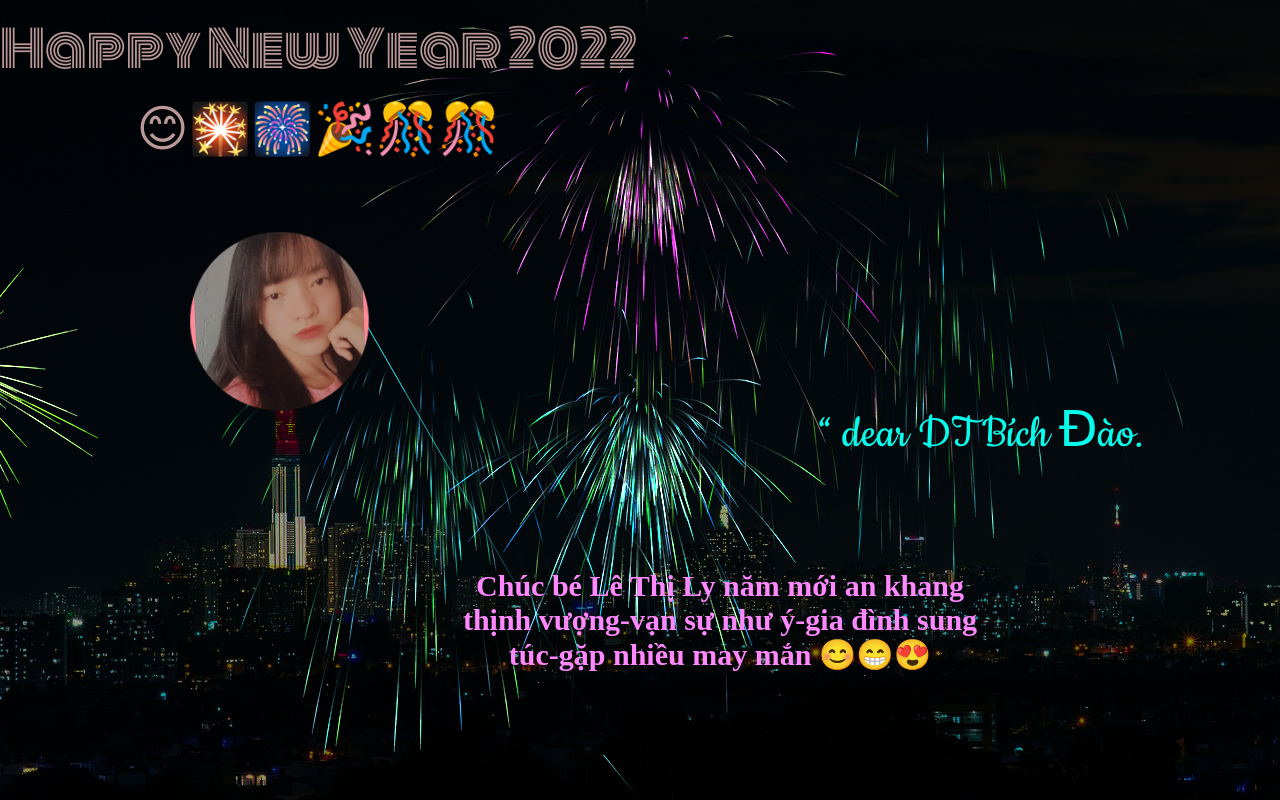
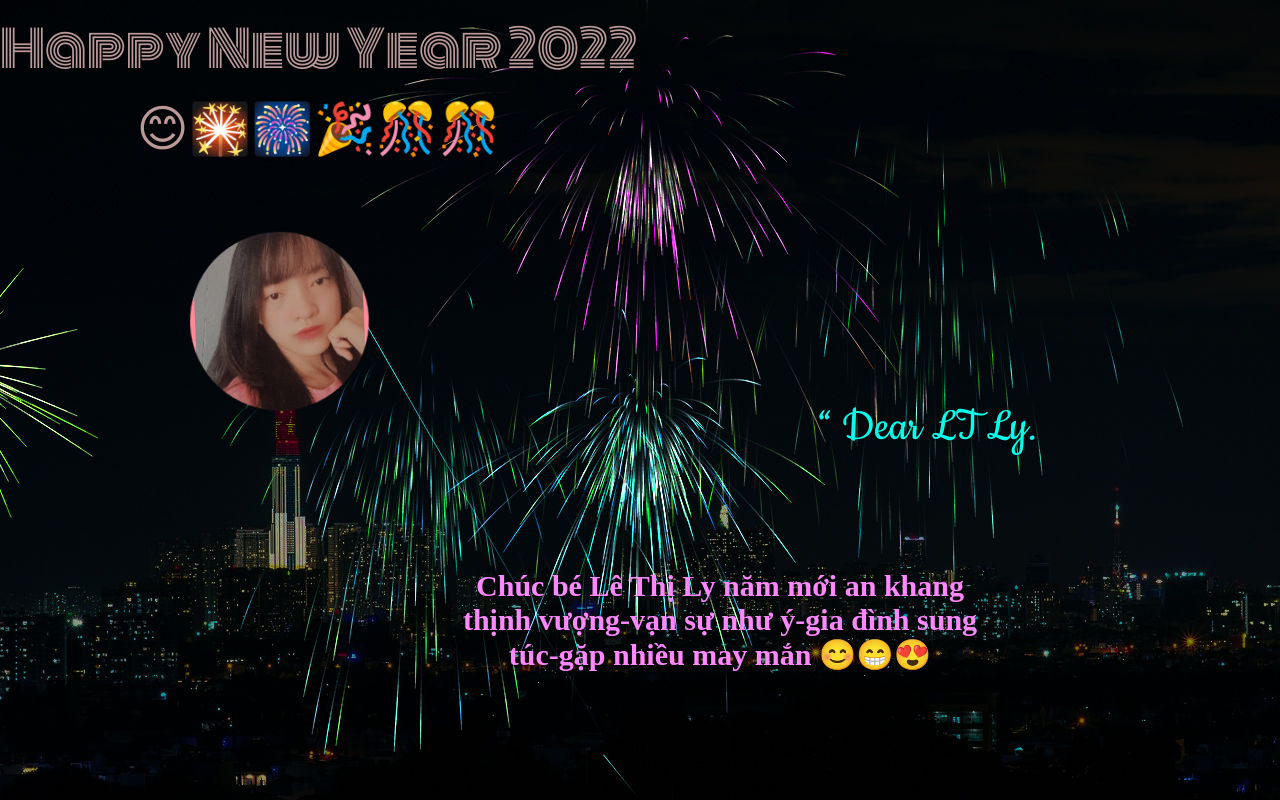
Before and after one commit to Ngo2k4/Happynewyear2022ltl, a plain HTML site: page index.html in a window 1280 px wide. Drawn offline with nearby package versions, Linux system fonts and the light colour scheme.

Commit message:
Update index.html

```diff
--- a/index.html
+++ b/index.html
@@ -34,7 +34,7 @@
 	</div> -->
 	<!-- <center><p class="l">PT ÁNH QUỲNH.<BR>
 	</p></center> -->
-	<center><p class="l">“ dear DT Bích Đào.<BR>
+	<center><p class="l">“ Dear LT Ly.<BR>
 		</p></center>
 	</div>
 	<canvas id="canvas"></canvas></div>
```
